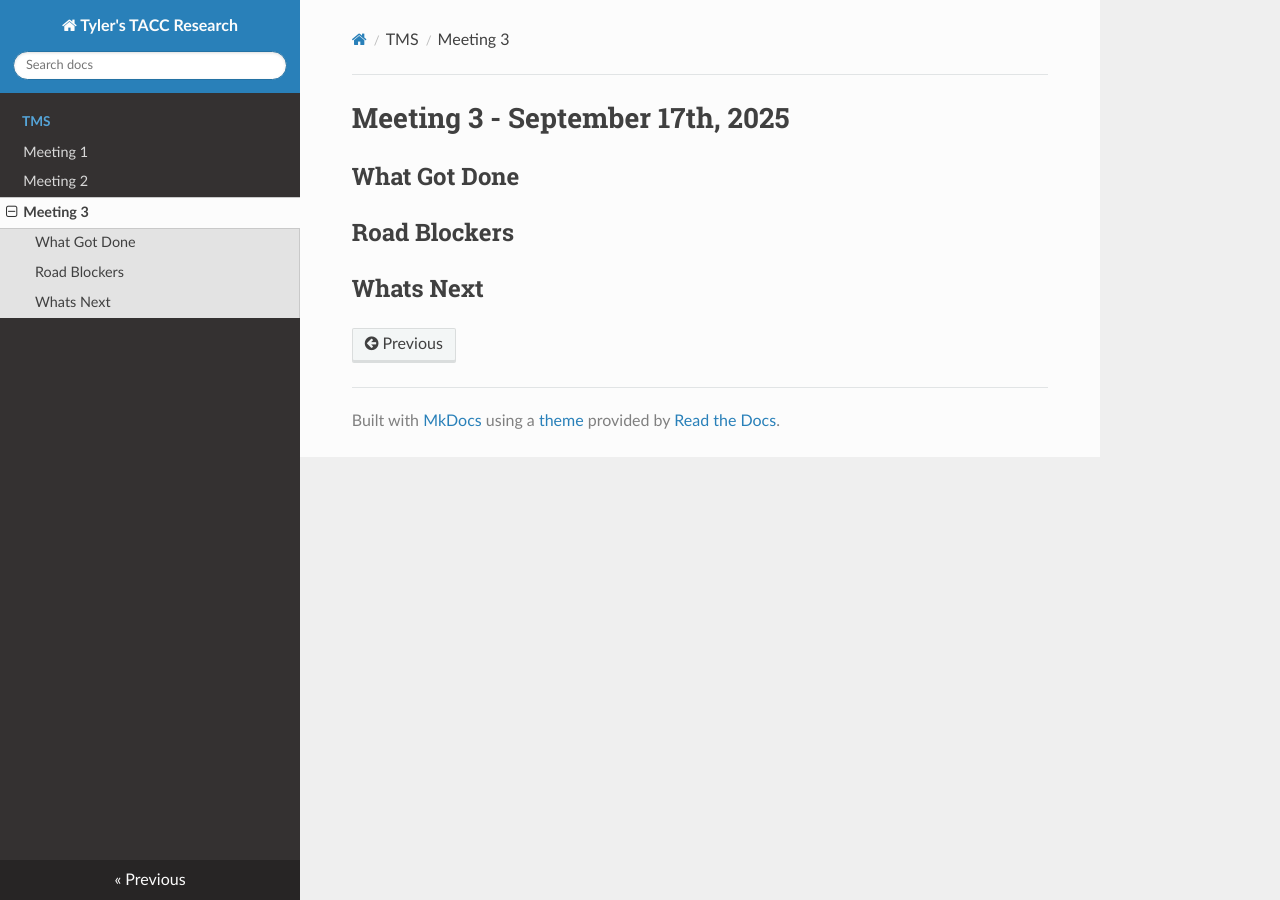
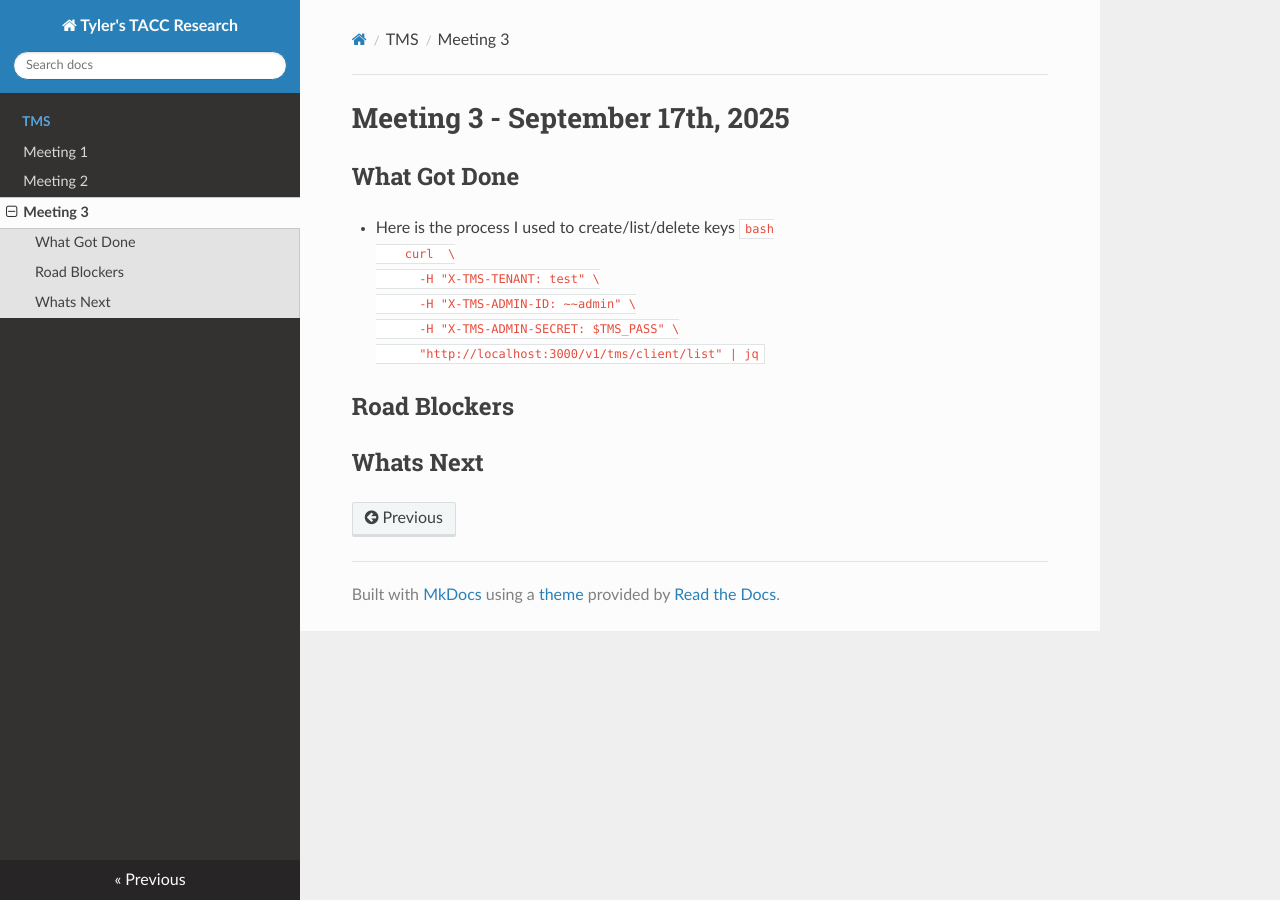
Before and after one commit to tyler0852/tylers-tacc-research, an MkDocs documentation site: the page built from docs/tms/meeting-3.md, in a window 1280 px wide. Built offline with MkDocs 1.6.1, drawn with Linux system fonts in a browser that asks for light colours; nearby versions of some CDN libraries.

Commit message:
Update meeting-3.md

````diff
--- a/docs/tms/meeting-3.md
+++ b/docs/tms/meeting-3.md
@@ -2,6 +2,17 @@
 
 ## What Got Done
 
+- Here is the process I used to create/list/delete keys
+    ```bash
+    curl  \
+      -H "X-TMS-TENANT: test" \
+      -H "X-TMS-ADMIN-ID: ~~admin" \
+      -H "X-TMS-ADMIN-SECRET: $TMS_PASS" \
+      "http://localhost:3000/v1/tms/client/list" | jq
+    ```
+
+
+
 ## Road Blockers
 
 ## Whats Next
````
